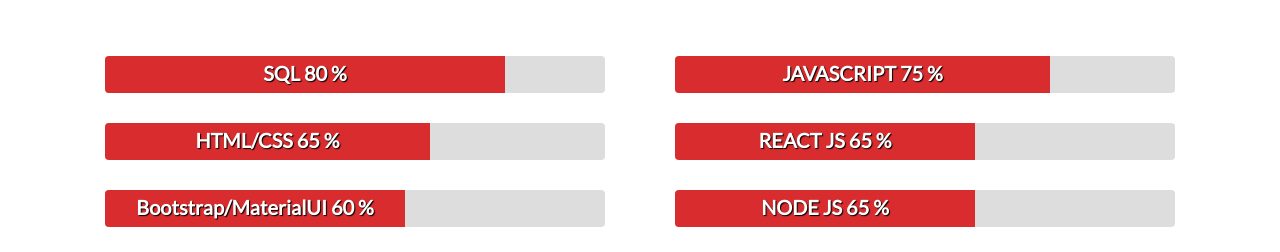
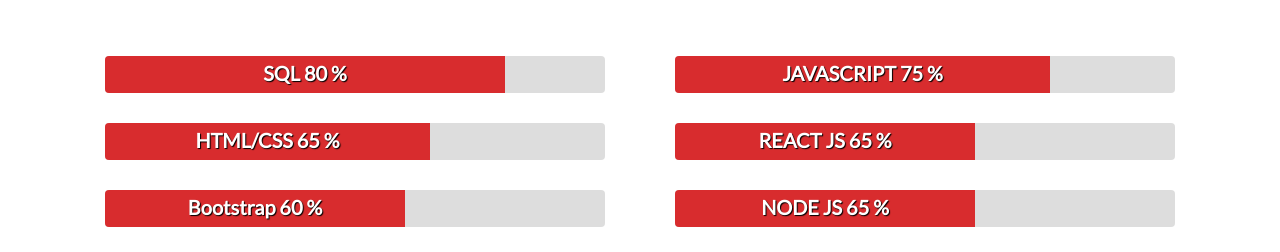
Before and after one commit to arabam13/CV, a plain HTML site: page index.html in a window 1280 px wide. Shown: the part 548-800 px from the top of the page. Drawn offline with nearby package versions, Linux system fonts and the light colour scheme.

Commit message:
Update index.html

```diff
--- a/index.html
+++ b/index.html
@@ -64,7 +64,7 @@
                     </div>
                     <div class="progress">
                         <div class="progress-bar" role="progressbar" aria-valuenow="60" aria-valuemin="0" aria-valuemax="100" style="width:60%">
-                            <h5>Bootstrap/MaterialUI 60 %</h5>
+                            <h5>Bootstrap 60 %</h5>
                         </div>
                     </div>
                 </div>
```
